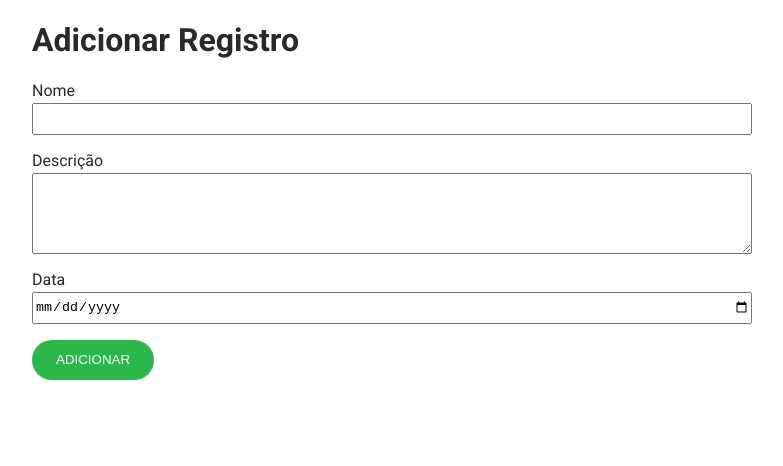
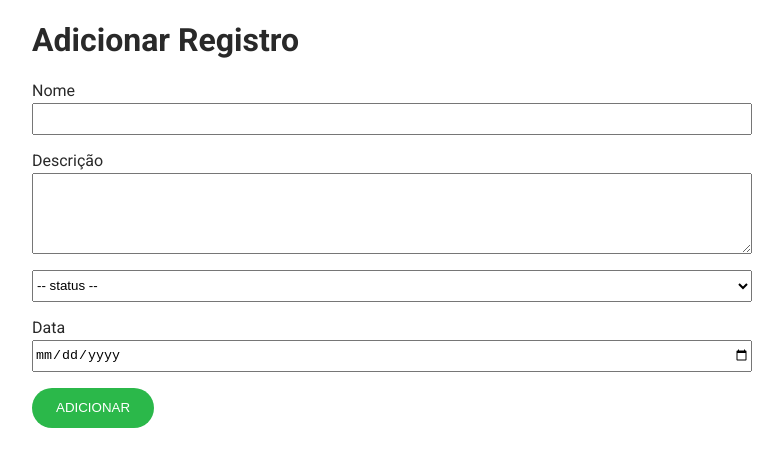
Before and after one commit to JadsonRibeiro/challenge-vix, a Next.js app: page /registers/add in a window 1280 px wide. Shown: the top 466 px of the page, without its empty margins (64-847 px from the left). Built offline with nearby package versions, Linux system fonts and the light colour scheme.

Commit message:
Add fiedl status

```diff
--- a/server.json
+++ b/server.json
@@ -4,13 +4,29 @@
       "name": "Register 10",
       "description": "Register description 10",
       "date": "2021-07-23",
+      "status": "completed",
       "id": 1
     },
     {
       "name": "Mais um registro",
       "description": "Teste",
       "date": "2021-07-13",
+      "status": "canceled",
       "id": 3
+    },
+    {
+      "name": "Mais um registro teste",
+      "description": "teste",
+      "date": "2021-07-29",
+      "status": "canceled",
+      "id": 4
+    },
+    {
+      "name": "Registro 03",
+      "description": "Descricao do registro 3",
+      "date": "2021-07-26",
+      "status": "canceled",
+      "id": 5
     }
   ]
 }
--- /dev/null
+++ b/src/components/Select/index.tsx
@@ -0,0 +1,14 @@
+import { SelectHTMLAttributes } from "react";
+
+import styles from "./status-select.module.scss";
+
+export function StatusSelect(props: SelectHTMLAttributes<HTMLSelectElement>) {
+  return (
+    <select className={styles.select} {...props}>
+      <option value="">-- status --</option>
+      <option value="pending">Pendente</option>
+      <option value="canceled">Cancelado</option>
+      <option value="completed">Completo</option>
+    </select>
+  )
+}
--- /dev/null
+++ b/src/components/Select/status-select.module.scss
@@ -0,0 +1,3 @@
+.select {
+  height: 2rem;
+}
--- a/src/pages/registers/add/index.tsx
+++ b/src/pages/registers/add/index.tsx
@@ -4,6 +4,7 @@ import { useRouter } from "next/router";
 import { Button } from "../../../components/Button";
 import { Input } from "../../../components/Input";
 import { Textarea } from "../../../components/Textarea";
+import { StatusSelect } from "../../../components/Select";
 
 import { api } from "../../../services/api";
 
@@ -14,18 +15,19 @@ export default function AddRegister() {
 
   const [name, setName] = useState('');
   const [description, setDescription] = useState('');
+  const [status, setStatus] = useState('');
   const [date, setDate] = useState('');
 
   async function handleSubmit(event: FormEvent) {
     event.preventDefault();
 
-    if(!name || !description || !date) {
+    if(!name || !description || !date || !status) {
       return alert('Preencha todos os campos.');
     }
 
     try {
       await api.post("/registers", {
-        name, description, date
+        name, description, date, status
       });
       alert("Registro adicionar com sucesso!");
       router.push("/registers");
@@ -50,6 +52,10 @@ export default function AddRegister() {
           value={description}
           onChange={event => setDescription(event.target.value)}
         />
+        <StatusSelect
+          value={status}
+          onChange={event => setStatus(event.target.value)}
+        />
         <Input
           name="Data"
           type="date"
--- a/src/pages/registers/index.tsx
+++ b/src/pages/registers/index.tsx
@@ -54,6 +54,7 @@ export default function RegistersPage({ registers: loadedRegisters }: RegistersP
               <div key={register.id} className={styles.item}>
                 <span className={styles.name}>{register.name}</span>
                 <span>{new Intl.DateTimeFormat('pt-BR').format(new Date(register.date))}</span>
+                <span>{register.status}</span>
                 <div className={styles.actions}>
                   <button>
                     <Link href={`/registers/edit/${register.id}`}><a>
--- a/src/types.ts
+++ b/src/types.ts
@@ -2,5 +2,6 @@ export interface Register {
   id: number;
   name: string;
   description: string;
+  status: string;
   date: string;
 }
```
Also changed, not shown: src/pages/registers/edit/[rid].tsx (+8 -2 lines).
